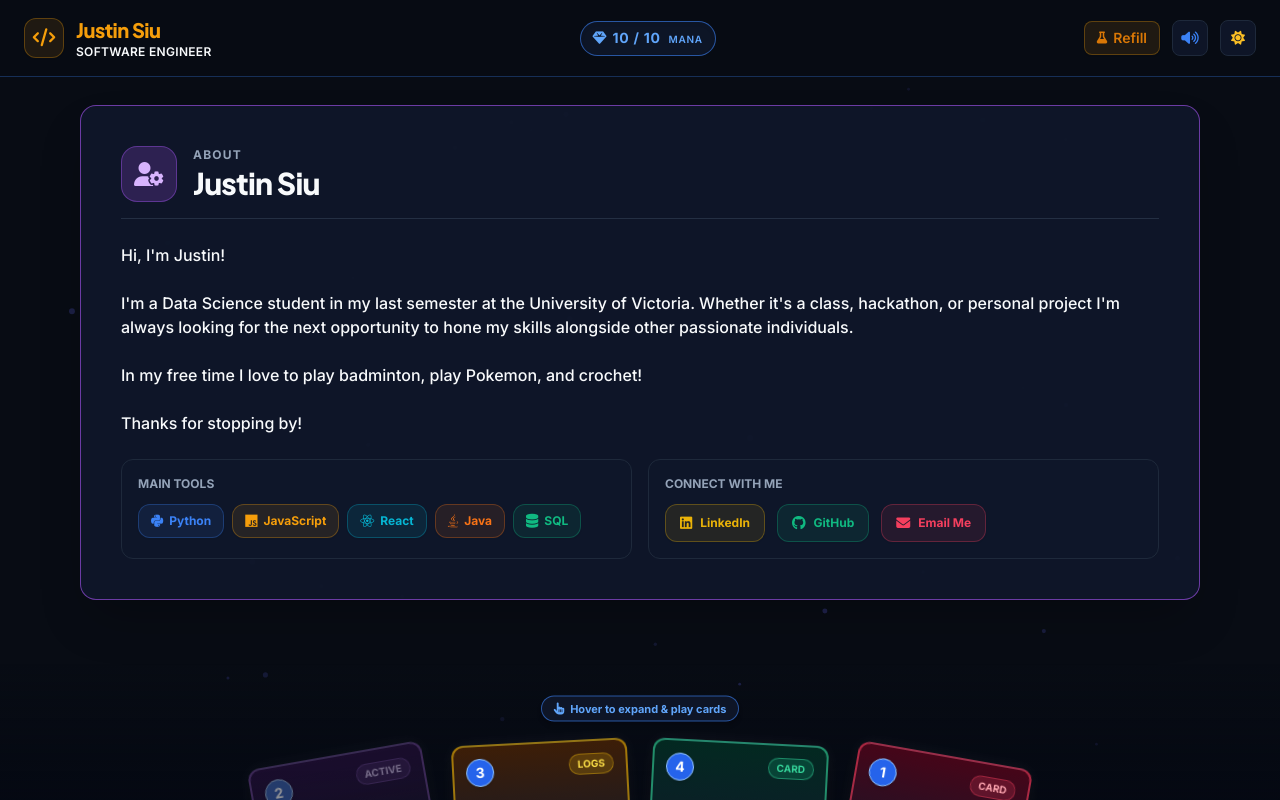
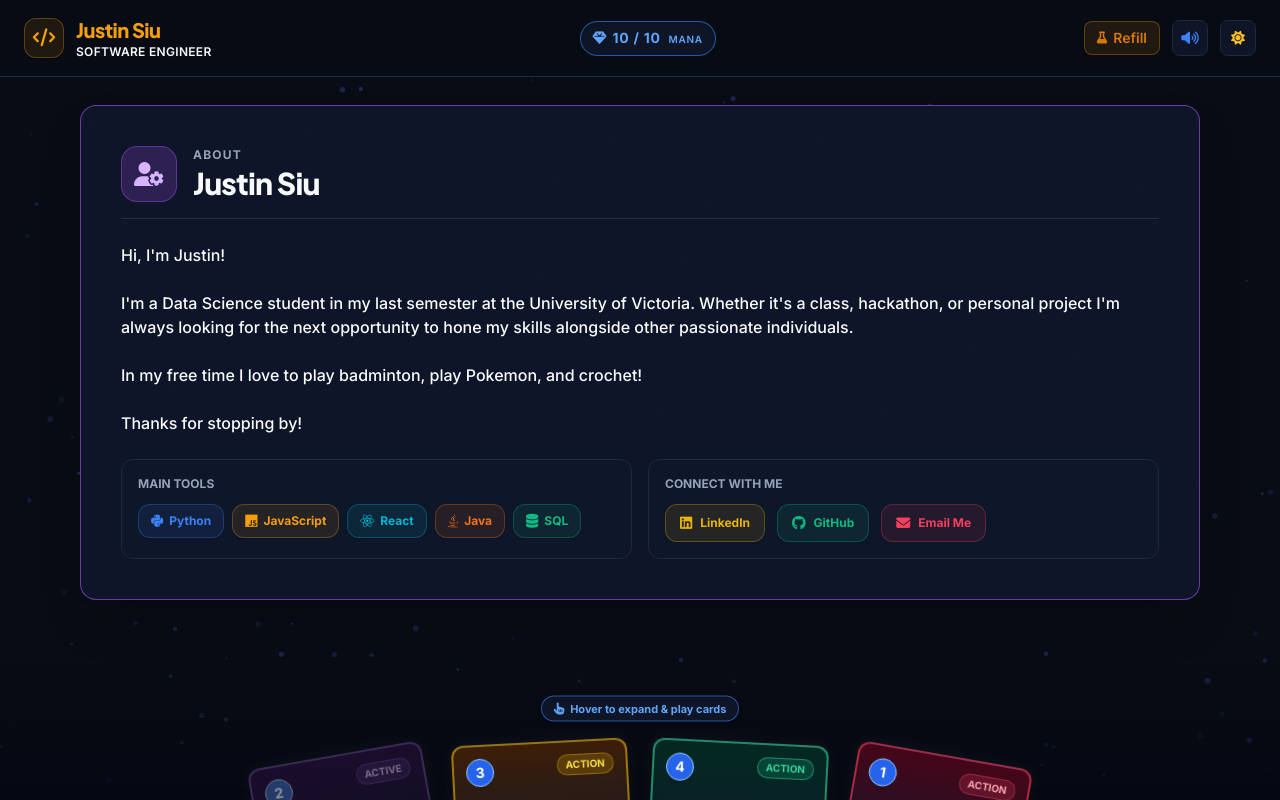
Before and after one commit to Jcssss/Jcssss.github.io, a React (Create React App) app: page / in a window 1280 px wide. Built offline with nearby package versions, Linux system fonts and the light colour scheme.

Commit message:
Modify card names and number of particles in the background

```diff
--- a/src/App.js
+++ b/src/App.js
@@ -586,7 +586,7 @@ function CardHand({ cards, activeCardId, animatingCardId, currentMana, isLightMo
                                     {card.cost}
                                 </div>
                                 <span className={`text-[9px] sm:text-[10px] font-bold uppercase px-2 py-0.5 rounded-full border ${isLightMode ? card.badgeBgLight : card.badgeBgDark}`}>
-                                    {isActive ? 'ACTIVE' : !canAfford ? 'MANA LOW' : card.type.split(' ')[1] || 'CARD'}
+                                    {isActive ? 'ACTIVE' : !canAfford ? 'MANA LOW' : 'ACTION'}
                                 </span>
                             </div>
 
@@ -692,7 +692,7 @@ function BackgroundCanvas({ isLightMode, activeGlowRef }) {
 
         window.addEventListener('resize', handleResize);
 
-        const particles = Array.from({ length: 45 }, () => ({
+        const particles = Array.from({ length: 200 }, () => ({
             x: Math.random() * width,
             y: Math.random() * height,
             radius: Math.random() * 2 + 1,
```
